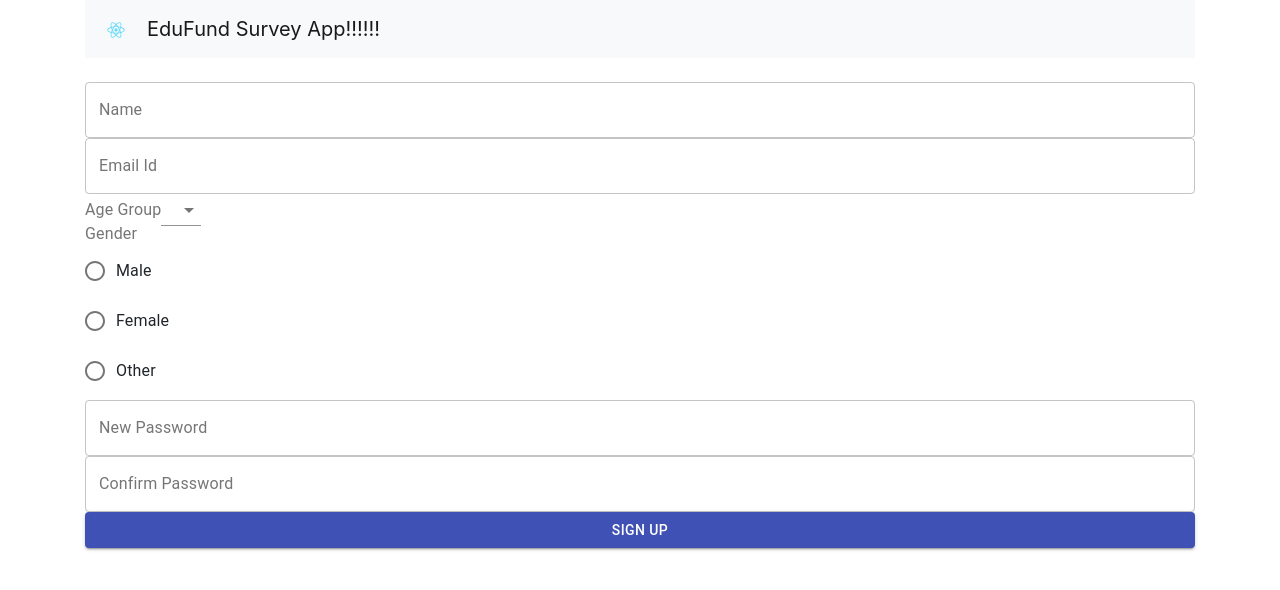
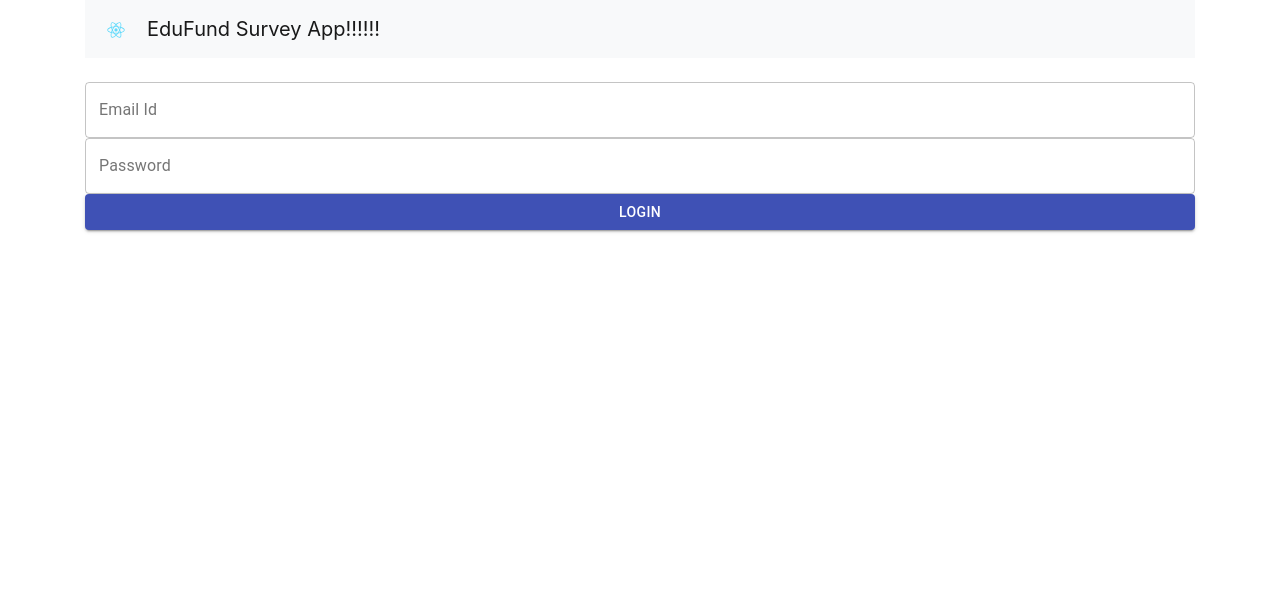
Before and after one commit to jainhitesh90/eduFund, a React (Create React App) app: page /login in a window 1280 px wide. Shown: the top 590 px of the page. Built offline with nearby package versions, Linux system fonts and the light colour scheme.

Commit message:
Added Basic Login Page

```diff
--- a/src/App.js
+++ b/src/App.js
@@ -1,12 +1,16 @@
 import React, { Component } from "react";
 import { BrowserRouter as Router, Route, Link } from "react-router-dom";
+import "bootstrap/dist/css/bootstrap.min.css";
+import logo from "./logo.svg";
+
+import Login from "./components/login.js";
 import Signup from "./components/signup.js";
 import HomePage from "./components/home-page.js";
 import CreateSurvey from "./components/create-survey.js";
 import EditSurvey from "./components/edit-survey.js";
 import SurveyList from "./components/survey-list.js";
-import logo from "./logo.svg";
-import "bootstrap/dist/css/bootstrap.min.css";
+
+
 
 class App extends Component {
   render() {
@@ -20,7 +24,8 @@ class App extends Component {
             <Link to="/" className="navbar-brand">EduFund Survey App!!!!!!</Link>
           </nav>
           <br/>
-          <Route path="/login" exact component={Signup} />
+          <Route path="/login" exact component={Login} />
+          <Route path="/sign-up" exact component={Signup} />
           <Route path="/home" exact component={HomePage} />
           <Route path="/dashboard" exact component={SurveyList} />
           <Route path="/edit/:id" component={EditSurvey} />
--- /dev/null
+++ b/src/components/login.js
@@ -0,0 +1,63 @@
+import React, { Component } from 'react';
+import axios from 'axios';
+import CustomInput from '../custom-components/custom-input';
+import CustomButton from '../custom-components/custom-button';
+
+export default class Login extends Component {
+  constructor(props) {
+    super(props);
+    this.state = {
+    }
+    this.handleSubmit = this.handleSubmit.bind(this);
+  }
+
+  render() {
+    return (
+      this.renderLoginForm()
+    )
+  }
+
+  renderLoginForm() {
+    return (
+      <form style={{ display: 'flex', flexDirection: 'column' }} noValidate autoComplete="off">
+        <CustomInput
+          label={"Email Id"}
+          id={"userEmail"}
+          ref={"userEmail"}
+        />
+        <CustomInput
+          label={"Password"}
+          id={"password"}
+          ref={"password"}
+          type={"password"}
+        />
+        <CustomButton
+          label={"Login"}
+          id={"login"}
+          onClick={this.handleSubmit}
+          color={"primary"}
+        />
+      </form>
+    );
+  }
+
+  handleSubmit(e) {
+    const userObj = {
+      user_email: this.refs.userEmail['reference'].current.value,
+      userPassword: this.refs.newPassowrd['reference'].current.value
+    };
+    if (this.validate(userObj)) {
+      this.loginUser(userObj);
+    }
+  }
+
+  validate() {
+    return true;
+  }
+
+  loginUser(userObj) {
+    console.log('obj', userObj);
+    axios.post('http://localhost:8080/user/login', userObj)
+      .then(res => console.log(res.data));
+  }
+}
--- a/src/components/signup.js
+++ b/src/components/signup.js
@@ -6,16 +6,16 @@ import CustomRadioGroup from './../custom-components/custom-radio-group';
 import CustomDropDown from '../custom-components/custom-dropdown';
 
 const gender = [
-    {key: 'male', value: 'Male'},
-    {key: 'female', value: 'Female'},
-    {key: 'other', value: 'Other'}
+  { key: 'male', value: 'Male' },
+  { key: 'female', value: 'Female' },
+  { key: 'other', value: 'Other' }
 ];
 
 const ageGroup = [
-    {key: 'less-than-16', value: '< 16'},
-    {key: '16-to-25', value: '16 to 25'},
-    {key: '25-to-35', value: '25 to 35'},
-    {key: 'above-35', value: '> 35'}
+  { key: 'less-than-16', value: '< 16' },
+  { key: '16-to-25', value: '16 to 25' },
+  { key: '25-to-35', value: '25 to 35' },
+  { key: 'above-35', value: '> 35' }
 ];
 
 export default class Signup extends Component {
@@ -30,11 +30,11 @@ export default class Signup extends Component {
 
   render() {
     return (
-            this.renderLoginForm()
+      this.renderSignupForm()
     )
   }
 
-    renderLoginForm() {
+  renderSignupForm() {
     return (
       <form style={{ display: 'flex', flexDirection: 'column' }} noValidate autoComplete="off">
         <CustomInput
@@ -61,14 +61,14 @@ export default class Signup extends Component {
         />
         <CustomInput
           label={"New Password"}
-                    id={"newPassowrd"}
-                    ref={"newPassowrd"}
+          id={"newPassword"}
+          ref={"newPassword"}
           type={"password"}
         />
         <CustomInput
           label={"Confirm Password"}
-                    id={"confirmPassowrd"}
-                    ref={"confirmPassowrd"}
+          id={"confirmPassword"}
+          ref={"confirmPassword"}
           type={"password"}
         />
         <CustomButton
@@ -112,7 +112,7 @@ export default class Signup extends Component {
 
   signupNewUser(userObj) {
     console.log('obj', userObj);
-        axios.post('http://localhost:8080/user/add', userObj)
+    axios.post('http://localhost:8080/user/signup', userObj)
       .then(res => console.log(res.data));
   }
 }
```
Also changed, not shown: 1 other file (tests, documents, lock files or other folders). Lines whose indentation alone changed are shown as unchanged.
